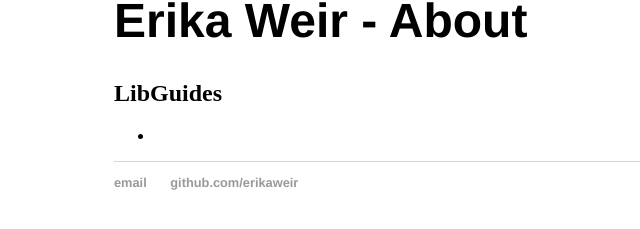
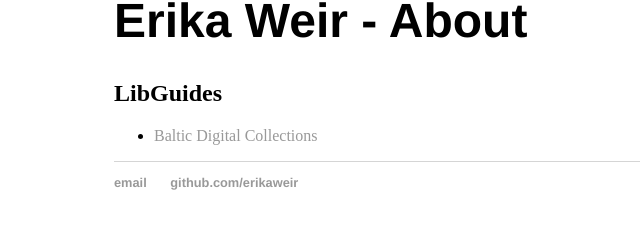
Before and after one commit to tracyJCI/erikaweir.github.io, a Jekyll site: the page built from Portfolio/index.html, in a window 1280 px wide. Shown: the part 117-346 px from the top of the page, without its empty margins (78-718 px from the left). Built offline with Jekyll 4.4.1, drawn with Linux system fonts in a browser that asks for light colours; part of the change alters nothing that is shown.

Commit message:
Update index.html

```diff
--- a/Portfolio/index.html
+++ b/Portfolio/index.html
@@ -8,7 +8,7 @@ title: Erika Weir - About
 	<div class="stuff">
 		<h2>LibGuides</h2>
 		<ul>
-			<li><a href="http://guides.library.illinois.edu/balticdigitalcollec" Baltic Digital Collections</a></li>
+			<li><a href="http://guides.library.illinois.edu/balticdigitalcollec"> Baltic Digital Collections</a></li>
 		</ul>
 	</div>
 	<div class="right"></div>
```
